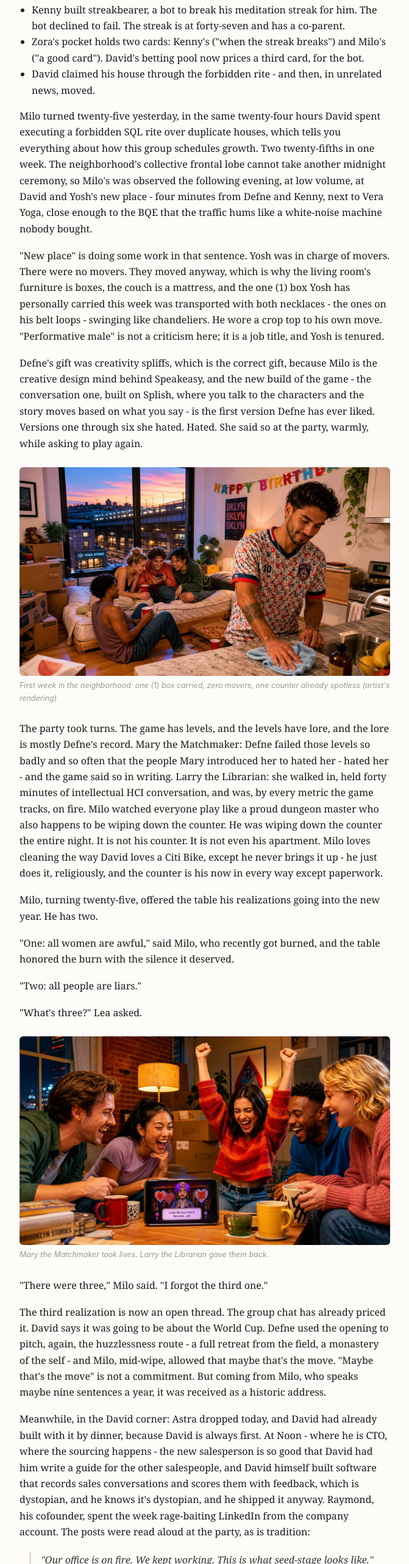
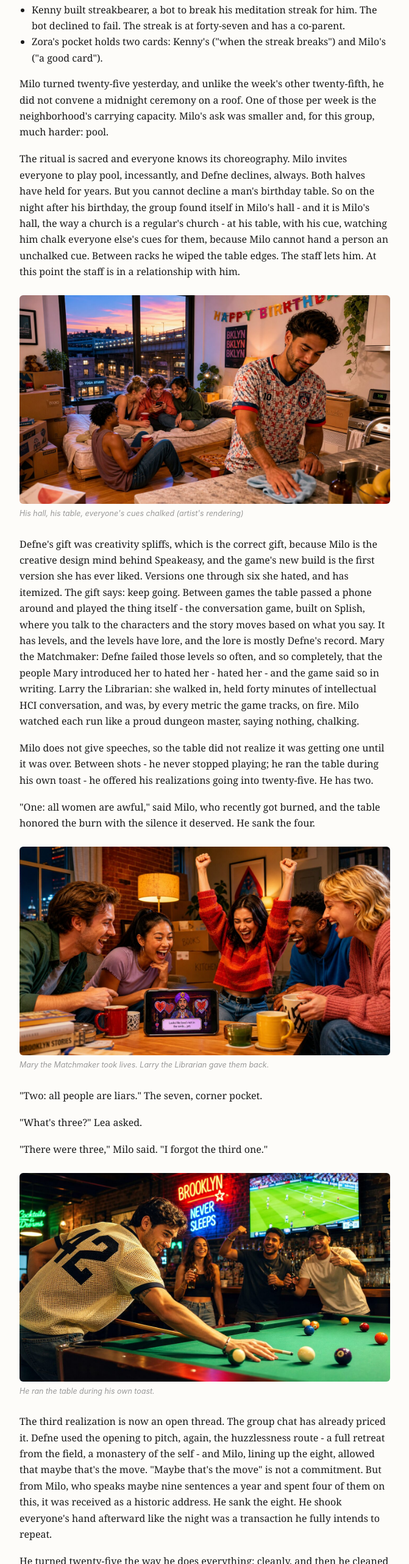
Before and after one commit to defnegenc/slopstack-stories, a plain HTML site: page 2026-09-08-bonus.html in a window 1280 px wide. Shown: the part 236-2800 px from the top of the page at 61% size, without its empty margins (304-975 px from the left). Drawn offline with Linux system fonts and the light colour scheme.

Commit message:
rewrite: milo bonus - pool hall, tight cast (agent)

```diff
--- a/2026-09-08-bonus.html
+++ b/2026-09-08-bonus.html
@@ -47,31 +47,21 @@
 <p><em>Previously, on the longest week in recorded Brooklyn history:</em></p>
 <ul>
 <li>Kenny built streakbearer, a bot to break his meditation streak for him. The bot declined to fail. The streak is at forty-seven and has a co-parent.</li>
-<li>Zora's pocket holds two cards: Kenny's ("when the streak breaks") and Milo's ("a good card"). David's betting pool now prices a third card, for the bot.</li>
-<li>David claimed his house through the forbidden rite - and then, in unrelated news, moved.</li>
+<li>Zora's pocket holds two cards: Kenny's ("when the streak breaks") and Milo's ("a good card").</li>
 </ul>
-<p>Milo turned twenty-five yesterday, in the same twenty-four hours David spent executing a forbidden SQL rite over duplicate houses, which tells you everything about how this group schedules growth. Two twenty-fifths in one week. The neighborhood's collective frontal lobe cannot take another midnight ceremony, so Milo's was observed the following evening, at low volume, at David and Yosh's new place - four minutes from Defne and Kenny, next to Vera Yoga, close enough to the BQE that the traffic hums like a white-noise machine nobody bought.</p>
-<p>"New place" is doing some work in that sentence. Yosh was in charge of movers. There were no movers. They moved anyway, which is why the living room's furniture is boxes, the couch is a mattress, and the one (1) box Yosh has personally carried this week was transported with both necklaces - the ones on his belt loops - swinging like chandeliers. He wore a crop top to his own move. "Performative male" is not a criticism here; it is a job title, and Yosh is tenured.</p>
-<p>Defne's gift was creativity spliffs, which is the correct gift, because Milo is the creative design mind behind Speakeasy, and the new build of the game - the conversation one, built on Splish, where you talk to the characters and the story moves based on what you say - is the first version Defne has ever liked. Versions one through six she hated. Hated. She said so at the party, warmly, while asking to play again.</p><figure><img src="img-2026-09-08-bonus-1.jpg" alt="First week in the neighborhood: one (1) box carried, zero movers, one counter already spotless (artist&#x27;s rendering)" loading="lazy"><figcaption>First week in the neighborhood: one (1) box carried, zero movers, one counter already spotless (artist&#x27;s rendering)</figcaption></figure>
-<p>The party took turns. The game has levels, and the levels have lore, and the lore is mostly Defne's record. Mary the Matchmaker: Defne failed those levels so badly and so often that the people Mary introduced her to hated her - hated her - and the game said so in writing. Larry the Librarian: she walked in, held forty minutes of intellectual HCI conversation, and was, by every metric the game tracks, on fire. Milo watched everyone play like a proud dungeon master who also happens to be wiping down the counter. He was wiping down the counter the entire night. It is not his counter. It is not even his apartment. Milo loves cleaning the way David loves a Citi Bike, except he never brings it up - he just does it, religiously, and the counter is his now in every way except paperwork.</p>
-<p>Milo, turning twenty-five, offered the table his realizations going into the new year. He has two.</p>
-<p>"One: all women are awful," said Milo, who recently got burned, and the table honored the burn with the silence it deserved.</p>
-<p>"Two: all people are liars."</p>
-<p>"What's three?" Lea asked.</p><figure><img src="img-2026-09-08-bonus-2.jpg" alt="Mary the Matchmaker took lives. Larry the Librarian gave them back." loading="lazy"><figcaption>Mary the Matchmaker took lives. Larry the Librarian gave them back.</figcaption></figure>
-<p>"There were three," Milo said. "I forgot the third one."</p>
-<p>The third realization is now an open thread. The group chat has already priced it. David says it was going to be about the World Cup. Defne used the opening to pitch, again, the huzzlessness route - a full retreat from the field, a monastery of the self - and Milo, mid-wipe, allowed that maybe that's the move. "Maybe that's the move" is not a commitment. But coming from Milo, who speaks maybe nine sentences a year, it was received as a historic address.</p>
-<p>Meanwhile, in the David corner: Astra dropped today, and David had already built with it by dinner, because David is always first. At Noon - where he is CTO, where the sourcing happens - the new salesperson is so good that David had him write a guide for the other salespeople, and David himself built software that records sales conversations and scores them with feedback, which is dystopian, and he knows it's dystopian, and he shipped it anyway. Raymond, his cofounder, spent the week rage-baiting LinkedIn from the company account. The posts were read aloud at the party, as is tradition:</p>
-<blockquote>
-<p>"Our office is on fire. We kept working. This is what seed-stage looks like."</p>
-<p>"A competitor offered my entire team double their salaries this morning. Nobody picked up. (We're hiring.)"</p>
-<p>"I don't believe in weekends. Rest is a Series A mindset."</p><figure><img src="img-2026-09-08-bonus-3.jpg" alt="42 on the back, the World Cup on the TV, table run twice." loading="lazy"><figcaption>42 on the back, the World Cup on the TV, table run twice.</figcaption></figure>
-</blockquote>
-<p>David insists engagement is up. David once bet on elections - historically, per the record - and some habits just change costumes.</p>
-<p>And Kenny gave Milo a website. For the game. It is a real website, and it was, technically, designed: the bottom section is Simile's scheme, one for one, the way a tribute band is technically a band. This is the pattern now. Kenny copied Poke's architecture for Splish and it didn't work, so he tried reversing the architecture - which makes no sense, which everyone said at the time, which he heard and nodded through - and then he was surprised it didn't work. Surprised. The man whose streak is co-held by an enlightened bot remains incapable of suspecting his own plans.</p>
-<p>After cake, Milo took everyone to play pool, because Milo always plays pool, and the invitation ritual is sacred, and for once nobody declined. He wore the 42 jersey - the woven one, from the brand he runs with Kenny and Faisan - and ran the table twice while explaining the World Cup draw to people who did not ask. He turned twenty-five the way he does everything: cleanly.</p>
-<p>His year opens with a game people finally love, a counter that isn't his, two realizations and a missing third, and the huzzlessness question on the table. Zora, reached for comment, said the third realization is in her pocket. She charged five dollars for saying so. It remains the best business model in the neighborhood.</p>
+<p>Milo turned twenty-five yesterday, and unlike the week's other twenty-fifth, he did not convene a midnight ceremony on a roof. One of those per week is the neighborhood's carrying capacity. Milo's ask was smaller and, for this group, much harder: pool.</p>
+<p>The ritual is sacred and everyone knows its choreography. Milo invites everyone to play pool, incessantly, and Defne declines, always. Both halves have held for years. But you cannot decline a man's birthday table. So on the night after his birthday, the group found itself in Milo's hall - and it is Milo's hall, the way a church is a regular's church - at his table, with his cue, watching him chalk everyone else's cues for them, because Milo cannot hand a person an unchalked cue. Between racks he wiped the table edges. The staff lets him. At this point the staff is in a relationship with him.</p><figure><img src="img-2026-09-08-bonus-1.jpg" alt="His hall, his table, everyone&#x27;s cues chalked (artist&#x27;s rendering)" loading="lazy"><figcaption>His hall, his table, everyone&#x27;s cues chalked (artist&#x27;s rendering)</figcaption></figure>
+<p>Defne's gift was creativity spliffs, which is the correct gift, because Milo is the creative design mind behind Speakeasy, and the game's new build is the first version she has ever liked. Versions one through six she hated, and has itemized. The gift says: keep going. Between games the table passed a phone around and played the thing itself - the conversation game, built on Splish, where you talk to the characters and the story moves based on what you say. It has levels, and the levels have lore, and the lore is mostly Defne's record. Mary the Matchmaker: Defne failed those levels so often, and so completely, that the people Mary introduced her to hated her - hated her - and the game said so in writing. Larry the Librarian: she walked in, held forty minutes of intellectual HCI conversation, and was, by every metric the game tracks, on fire. Milo watched each run like a proud dungeon master, saying nothing, chalking.</p>
+<p>Milo does not give speeches, so the table did not realize it was getting one until it was over. Between shots - he never stopped playing; he ran the table during his own toast - he offered his realizations going into twenty-five. He has two.</p>
+<p>"One: all women are awful," said Milo, who recently got burned, and the table honored the burn with the silence it deserved. He sank the four.</p><figure><img src="img-2026-09-08-bonus-2.jpg" alt="Mary the Matchmaker took lives. Larry the Librarian gave them back." loading="lazy"><figcaption>Mary the Matchmaker took lives. Larry the Librarian gave them back.</figcaption></figure>
+<p>"Two: all people are liars." The seven, corner pocket.</p>
+<p>"What's three?" Lea asked.</p>
+<p>"There were three," Milo said. "I forgot the third one."</p><figure><img src="img-2026-09-08-bonus-3.jpg" alt="He ran the table during his own toast." loading="lazy"><figcaption>He ran the table during his own toast.</figcaption></figure>
+<p>The third realization is now an open thread. The group chat has already priced it. Defne used the opening to pitch, again, the huzzlessness route - a full retreat from the field, a monastery of the self - and Milo, lining up the eight, allowed that maybe that's the move. "Maybe that's the move" is not a commitment. But from Milo, who speaks maybe nine sentences a year and spent four of them on this, it was received as a historic address. He sank the eight. He shook everyone's hand afterward like the night was a transaction he fully intends to repeat.</p>
+<p>He turned twenty-five the way he does everything: cleanly, and then he cleaned up after it.</p>
+<p>His year opens with a game people finally love, two realizations and a missing third, and the huzzlessness question on the table - the pool table, where it will stay, because he will be there, and so, whether they like it or not, will everyone he invites. Zora, reached for comment, said the third realization is in her pocket. She charged five dollars for saying so. It remains the best business model in the neighborhood.</p>
 <hr />
-<p><em>written with 100% organic, free-range slop. no counters were left uncleaned in the making of this episode</em></p>
+<p><em>written with 100% organic, free-range slop. no cues were left unchalked in the making of this episode</em></p>
   <footer>posted from the group chat - <a href="index.html">all episodes</a></footer>
 </main>
 </body>
```
